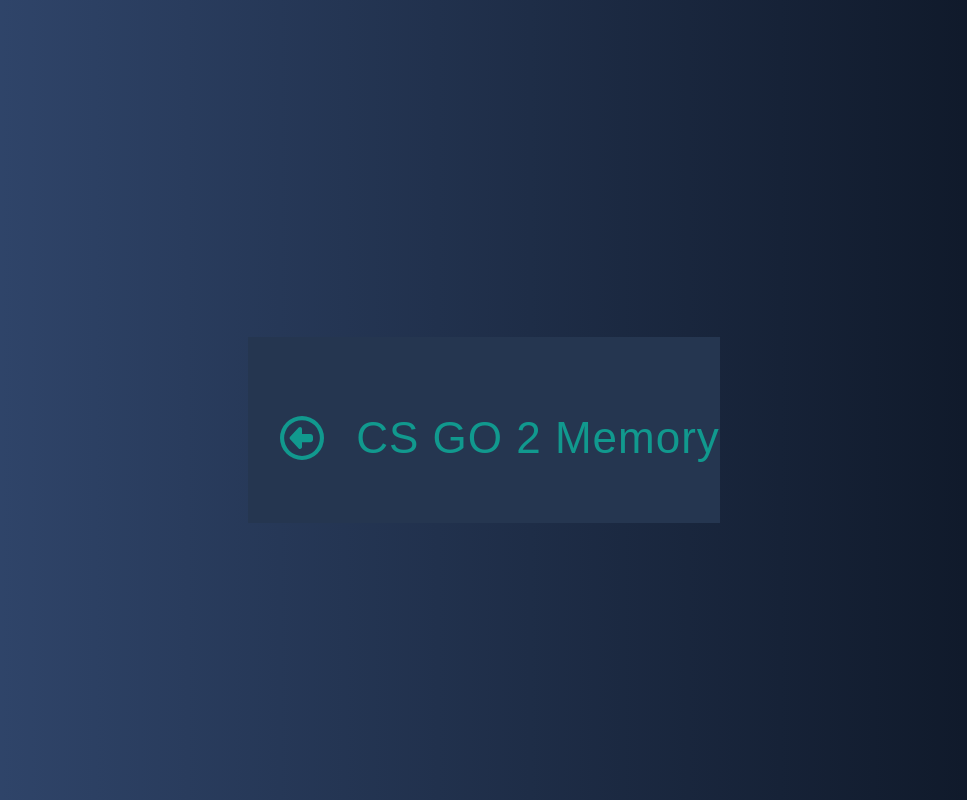
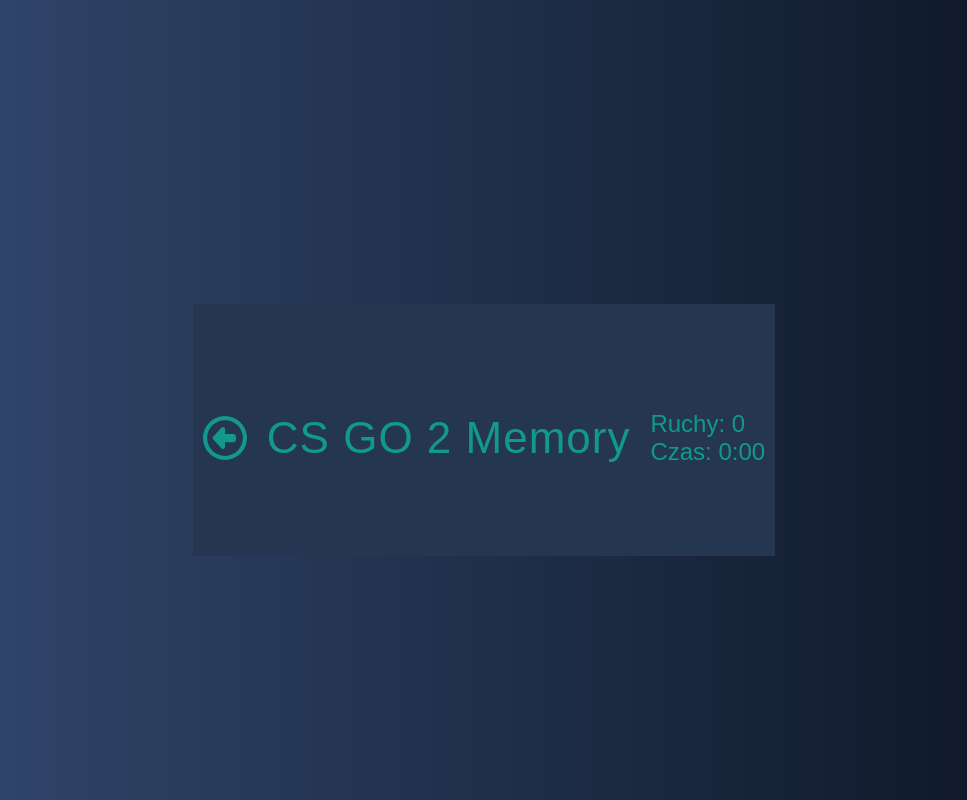
Before and after one commit to TymoteuszStr/memory-game, a Vue app in the folder memory-game/: page /game in a window 1280 px wide. Shown: the whole page, without its empty margins (156-1123 px from the left). Built offline with nearby package versions, Linux system fonts and the light colour scheme; a web font is replaced by a local one.

Commit message:
improve styling andd resume funcionality

```diff
--- a/memory-game/src/assets/base.scss
+++ b/memory-game/src/assets/base.scss
@@ -6,12 +6,6 @@
     font-weight: 400;
     font-style: normal;
   }
-}
-html,
-body {
-  height: 100%;
-  margin: 0;
-  padding: 0;
 }
 
 $primary: #11998e;
@@ -99,3 +93,10 @@
   font-size: 1.5rem;
   background-color: #222222;
 }
+html,
+body {
+  height: 100%;
+  margin: 0;
+  padding: 0;
+  overflow-x: hidden;
+}
--- a/memory-game/src/components/GameCanvas.vue
+++ b/memory-game/src/components/GameCanvas.vue
@@ -4,7 +4,7 @@
 import { GameManager } from '@/game/GameManager'
 import { useGameStore } from '@/stores/gameStore'
 import { mockWeapons } from '@/game/mockWeapons'
-import { Difficulty, gridSizeMap, PAIR_MATCHED, GAME_SAVE, type GameSaveData } from '@/game/types'
+import { Difficulty, gridSizeMap, GAME_MOVES, GAME_SAVE, type GameSaveData } from '@/game/types'
 
 const props = defineProps<{ difficulty: Difficulty; seed: string }>()
 const gameStore = useGameStore()
@@ -32,6 +32,7 @@
     gameManager = await GameManager.createFromState(app, mockWeapons, save)
     addEvents(gameManager)
     loading.value = false
+    gameStore.resumeGame(save)
     return
   } catch (err) {
     console.warn('Nieprawidłowy save – startuję nową grę', err)
@@ -54,7 +55,7 @@
 
 function addEvents(gm: GameManager | null) {
   if (!gm) return
-  gm.on(PAIR_MATCHED, (payload) => (gameStore.moves = payload.moves))
+  gm.on(GAME_MOVES, (payload) => (gameStore.moves = payload.moves))
   gm.on('game:finished', (payload) => gameStore.finishGame(payload))
   gm.on(GAME_SAVE, onSaveChanges)
 }
@@ -80,6 +81,7 @@
   host.value?.appendChild(app.canvas)
   await loadOrStartGame()
   resizeRenderer()
+
   loading.value = false
 })
 
--- a/memory-game/src/components/GameStatistics.vue
+++ b/memory-game/src/components/GameStatistics.vue
@@ -12,11 +12,15 @@
 </script>
 
 <template>
-  <div class="flex items-center gap-6">
-    <span>Ruchy: {{ moves }}</span>
-    <span>Czas: {{ formatTime(elapsed) }}</span>
-    <button class="btn" @click="$emit('restart')">Restart</button>
+  <div class="statistic-wrapper">
+    <div>Ruchy: {{ moves }}</div>
+    <div>Czas: {{ formatTime(elapsed) }}</div>
   </div>
 </template>
 
-<style scoped lang="scss"></style>
+<style scoped lang="scss">
+.statistic-wrapper {
+  width: fit-content;
+  color: #11998e;
+}
+</style>
--- a/memory-game/src/game/Board.ts
+++ b/memory-game/src/game/Board.ts
@@ -39,16 +39,28 @@
   }
 
   resize(w: number, h: number) {
-    const { cols, rows, gap, margin } = this.opts
+    const { cols, rows, gap } = this.opts
 
-    const freeW = w - margin! * 2 - gap * (cols + 1)
-    const freeH = h - margin! * 2 - gap * (rows + 1)
+    const totalGapsX = gap * (cols + 1)
+    const totalGapsY = gap * (rows + 1)
+
+    const freeW = w - totalGapsX
+    const freeH = h - totalGapsY
 
     this.cardSide = Math.floor(Math.min(freeW / cols, freeH / rows))
 
+    const boardW = cols * this.cardSide + totalGapsX
+    const boardH = rows * this.cardSide + totalGapsY
+
+    const offsetX = (w - boardW) / 2
+    const offsetY = (h - boardH) / 2
+
     this.cards.forEach((card, index) => {
+      const col = index % cols
+      const row = Math.floor(index / cols)
+      card.x = offsetX + gap + col * (this.cardSide + gap) + this.cardSide / 2
+      card.y = offsetY + gap + row * (this.cardSide + gap) + this.cardSide / 2
       card.resize(this.cardSide)
-      this.setCardPosition(card, index)
     })
   }
 }
--- a/memory-game/src/game/Card.ts
+++ b/memory-game/src/game/Card.ts
@@ -46,7 +46,7 @@
     this.on('pointerdown', () => this.emit(CARD_CLICK, this))
   }
 
-  private flip(): Promise<void> {
+  public flip(): Promise<void> {
     if (this.flipping || this.isMatched) return Promise.resolve()
 
     this.flipping = true
--- a/memory-game/src/game/GameManager.ts
+++ b/memory-game/src/game/GameManager.ts
@@ -3,6 +3,7 @@
 import {
   backCardTexturePath,
   CARD_CLICK,
+  GAME_MOVES,
   GAME_SAVE,
   PAIR_MATCHED,
   type CardInit,
@@ -81,6 +82,8 @@
     this.board.cards.forEach((card) => card.on(CARD_CLICK, () => this.onCardClick(card as Card)))
 
     this.startTs = Date.now()
+
+    this.resizeRenderer(window.innerWidth, window.innerHeight)
   }
 
   private makeRectTexture(w: number, h: number, color: number) {
@@ -90,14 +93,13 @@
 
   public async onCardClick(card: Card) {
     if (!this.canCardBeFlipped(card)) return
+    this.flippedCard.push(card)
     await card.flip()
-    this.flippedCard.push(card)
 
     if (this.flippedCard.length === 2) {
       this.moves++
-      this.emit(PAIR_MATCHED, { moves: this.moves })
-
       this.checkPair()
+      this.emit(GAME_MOVES, { moves: this.moves })
     }
   }
 
@@ -106,7 +108,7 @@
     if (c1.weapon.id === c2.weapon.id) {
       c1.setMatched(true)
       c2.setMatched(true)
-      this.emit(PAIR_MATCHED, { moves: this.moves })
+      this.emit(PAIR_MATCHED)
       this.checkVictory()
       this.flippedCard = []
       this.emit(GAME_SAVE)
--- a/memory-game/src/game/types.ts
+++ b/memory-game/src/game/types.ts
@@ -55,6 +55,7 @@
 }
 
 export const PAIR_MATCHED = 'pair:matched'
+export const GAME_MOVES = 'game:moves'
 export const GAME_SAVE = 'game:save'
 export const CARD_CLICK = 'card:click'
 export const backCardTexturePath = '/assets/backImage.png'
--- a/memory-game/src/stores/gameStore.ts
+++ b/memory-game/src/stores/gameStore.ts
@@ -1,5 +1,5 @@
 import { defineStore } from 'pinia'
-import { type Ref } from 'vue'
+import { ref, type Ref } from 'vue'
 import type { CardInit, GameSaveData } from '@/game/types'
 import { useLocalStorage } from '@vueuse/core'
 
@@ -11,7 +11,7 @@
   const gameActive = useLocalStorage('gameActive', false)
   const isFinished = useLocalStorage('isFinished', false)
 
-  const timer: Ref<number | null> = useLocalStorage('timer', null)
+  const timer: Ref<number | null> = ref(null)
 
   function startGame() {
     resetGame()
@@ -56,7 +56,13 @@
       timer.value = null
     }
   }
+  function resumeGame(save: GameSaveData) {
+    moves.value = save.moves
+    console.log(save.moves)
+    elapsed.value = Date.now() - save.startTs
 
+    startTimer()
+  }
   function saveGameManagerData(data: GameSaveData) {
     gameSavedData.value = JSON.stringify(data)
   }
@@ -73,9 +79,11 @@
     isFinished,
     gameSavedData,
     startGame,
+    startTimer,
     finishGame,
     resetGame,
     saveGameManagerData,
     getGameManagerData,
+    resumeGame,
   }
 })
--- a/memory-game/src/views/GameView.vue
+++ b/memory-game/src/views/GameView.vue
@@ -1,6 +1,7 @@
 <script setup lang="ts">
 import BackIcon from '@/components/BackIcon.vue'
 import GameCanvas from '@/components/GameCanvas.vue'
+import GameStatistics from '@/components/GameStatistics.vue'
 import type { Difficulty } from '@/game/types'
 import { useGameStore } from '@/stores/gameStore'
 import { storeToRefs } from 'pinia'
@@ -34,8 +35,8 @@
     <div class="header-wrapper">
       <BackIcon class="backIcon" @click="goBack" />
       <h1>CS GO 2 Memory</h1>
+      <GameStatistics />
     </div>
-
     <GameCanvas v-if="gameActive" :seed="seed" :difficulty="difficulty" />
   </div>
 </template>
@@ -56,16 +57,17 @@
   font-size: 24px;
   width: 44px;
   height: auto;
-  margin-right: 32px;
-  margin-left: 32px;
+
   cursor: pointer;
 }
 .header-wrapper {
   display: flex;
   align-items: center;
+  justify-content: space-around;
   fill: #11998e;
   width: 100%;
   margin-top: 16px;
+  padding: 30px;
 }
 h1 {
   margin: 0;
```
